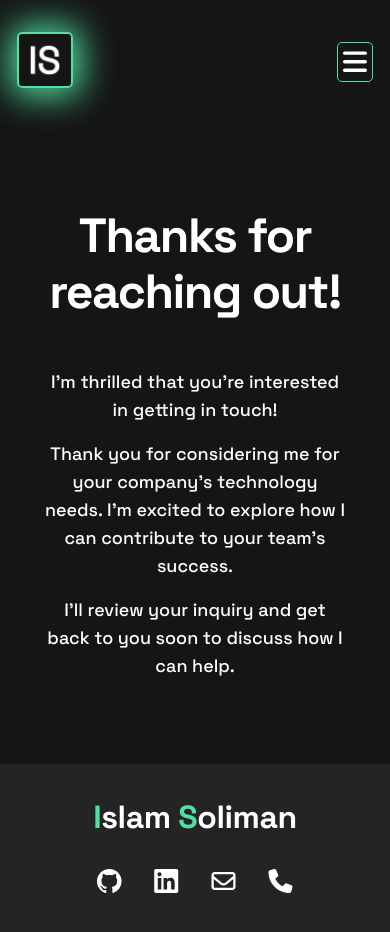
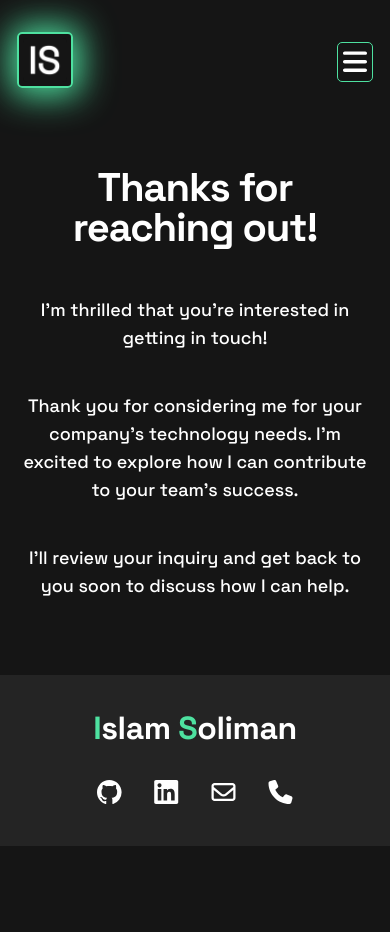
Before and after one commit to simokitkat/IslamSoliman, a React (Vite) app: page /thanks in a window 390 px wide. Shown: the top 932 px of the page. After the commit the page ends 846 px from the top, so only its background shows below. Built offline with nearby package versions, Linux system fonts and the light colour scheme.

Commit message:
feat: add adaptivness to the thank you page

```diff
--- a/src/components/Thanks/thanks.scss
+++ b/src/components/Thanks/thanks.scss
@@ -2,15 +2,15 @@
 
 .thanks {
   min-height: calc(100vh - 304px);
-  text-align: center;
   color: $white;
 
   .container {
     width: 77.8%;
     max-width: 1110px;
     height: 100%;
-    margin: auto;
+    margin: 0 auto;
     padding: 84px 0;
+    text-align: center;
 
     h2 {
       @include Heading-L;
@@ -28,3 +28,36 @@
     }
   }
 }
+
+//big tablet view
+@media (max-width: 1420px) {
+  .thanks {
+    margin-top: 9px;
+
+    .container {
+      width: 91.5%;
+      padding: 35px 0;
+
+      p {
+        margin: 60px auto;
+      }
+    }
+  }
+}
+
+//tablet view
+@media (max-width: 1000px) {
+  .thanks {
+    .container {
+      h2 {
+        font-size: 40px;
+        line-height: 40px;
+        letter-spacing: -1.14px;
+      }
+
+      p {
+        margin: 40px auto;
+      }
+    }
+  }
+}
```
